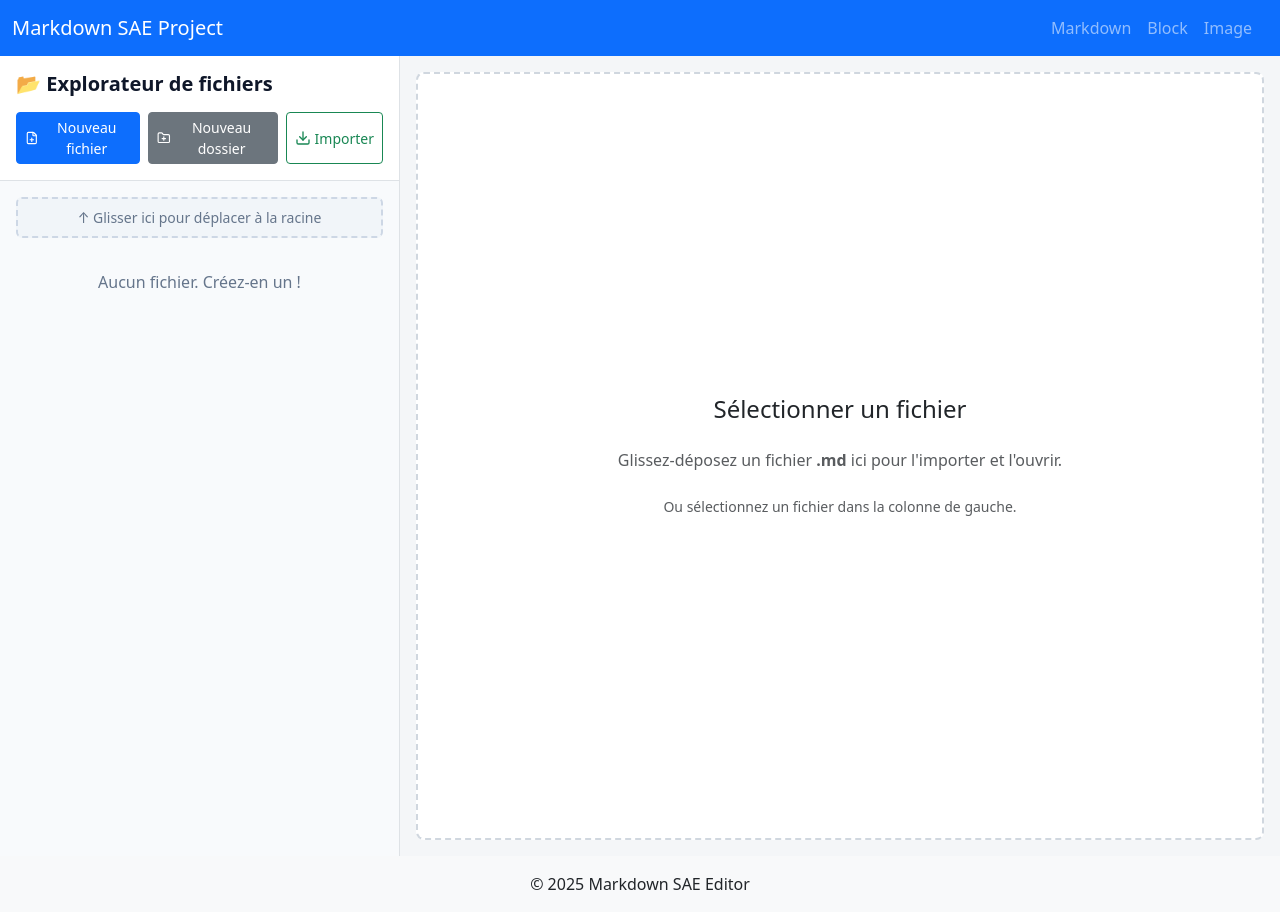
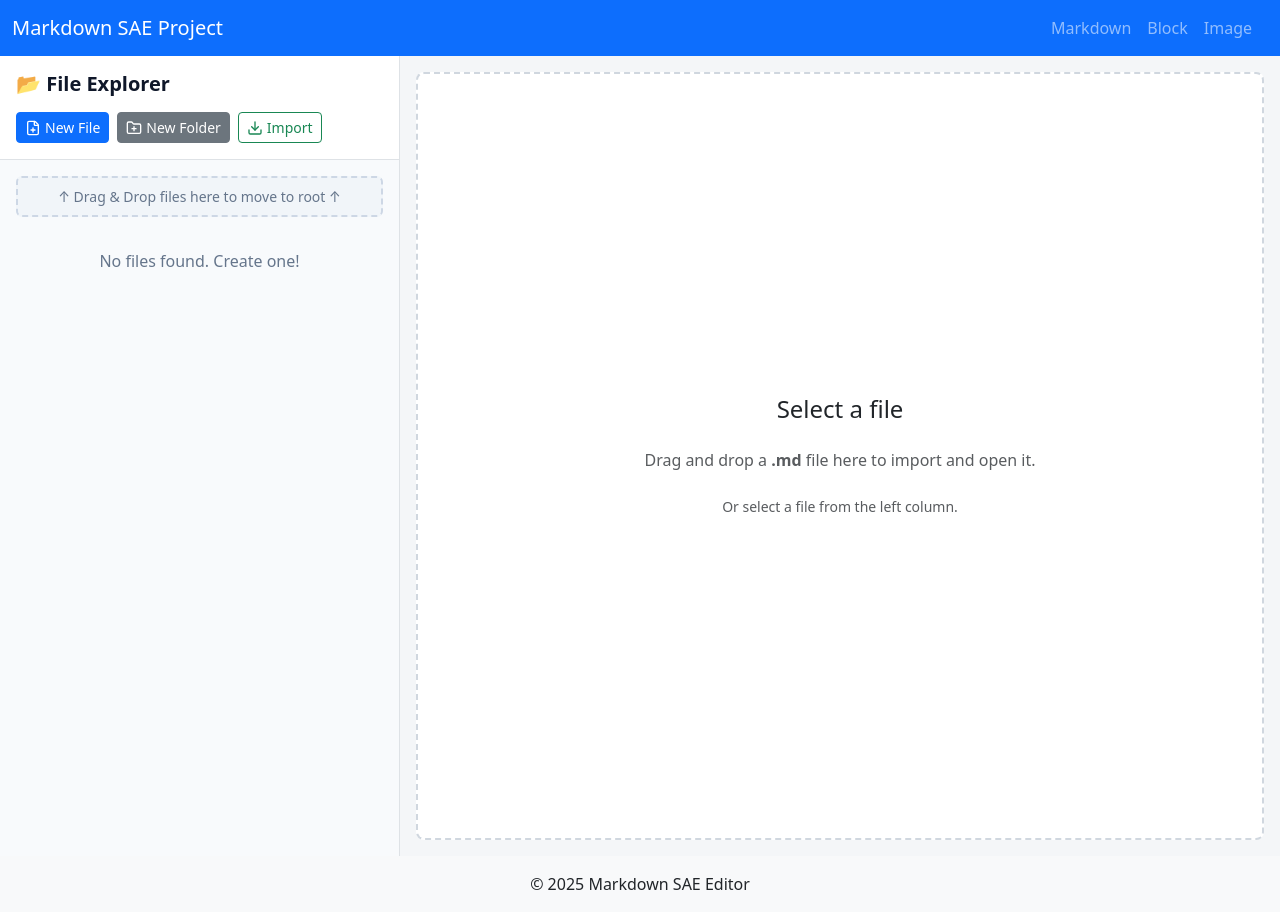
Before and after one commit to Fautrat/projet-markdown, a React (Vite) app: page / in a window 1280 px wide. Built offline with nearby package versions, Linux system fonts and the light colour scheme.

Commit message:
jvais sep

```diff
--- a/src/components/markdown/BlocksModal.jsx
+++ b/src/components/markdown/BlocksModal.jsx
@@ -71,13 +71,13 @@ export default function BlocksModal({ show, onClose, onSelect }) {
                 onClick={(e) => e.stopPropagation()}
             >
                 <div style={{ display: "flex", justifyContent: "space-between", alignItems: "center", marginBottom: 8 }}>
-                    <h5 style={{ margin: 0 }}>Bibliothèque d'images</h5>
+                    <h5 style={{ margin: 0 }}>Image Library</h5>
                 </div>
 
                 {loading ? (
-                <div>Chargement...</div>
+                <div>Loading...</div>
                 ) : images.length === 0 ? (
-                <div className="text-muted">Aucune image dans la bibliothèque.</div>
+                <div className="text-muted">No images found in the library.</div>
                 ) : (
                 <div style={{ display: "flex", flexWrap: "wrap", gap: 12 }}>
                     {images.map(img => (
--- a/src/components/markdown/EditorPage.jsx
+++ b/src/components/markdown/EditorPage.jsx
@@ -64,7 +64,7 @@ export default function EditorPage({ fileId }) {
                 <h5 className="mb-0">{title}</h5>
                 <div>
                     <button className="btn btn-outline-primary btn-sm" onClick={exportCurrentFile}>
-                        Exporter le fichier
+                        Export file
                     </button>
                 </div>
             </div>
@@ -73,12 +73,12 @@ export default function EditorPage({ fileId }) {
                 <div style={{ flex: 1 }}>
                     <div className="card h-100">
                         <div className="card-header">
-                            Éditeur
+                            Editor
                             <button className="ms-4 btn btn-outline-secondary btn-sm"  onClick={() => setShowImageModal(true)}>
-                                📷 Insérer une image
+                                📷 Insert Image
                             </button>
                             <button className="ms-1 btn btn-outline-secondary btn-sm"  onClick={() => setShowBlocksModal(true)}>
-                                Insérer un block
+                                Insert Block
                             </button>
                         </div>
 
@@ -91,7 +91,7 @@ export default function EditorPage({ fileId }) {
 
                 <div style={{ flex: 1.4 }}>
                     <div className="card h-100">
-                        <div className="card-header">Prévisualisation</div>
+                        <div className="card-header">Preview</div>
                         <div className="card-body p-0">
                             <MarkdownPreview value={content} />
                         </div>
--- a/src/components/markdown/FileTree.jsx
+++ b/src/components/markdown/FileTree.jsx
@@ -30,13 +30,13 @@ export default function FileTree({ onSelectFile, selectedId }) {
     }
 
     async function createFileAt(parentId = null) {
-        const id = await createFile("Nouveau fichier.md", parentId, "");
+        const id = await createFile("new file.md", parentId, "");
         await load();
         if (onSelectFile) onSelectFile(id);
     }
 
     async function createFolderAt(parentId = null) {
-        await createFolder("Nouveau dossier", parentId);
+        await createFolder("new folder", parentId);
         await load();
     }
 
@@ -65,7 +65,7 @@ export default function FileTree({ onSelectFile, selectedId }) {
             await moveNode(id, folderId);
             await load();
         } catch (err) {
-            alert("Impossible de déplacer : " + err.message);
+            alert("Unable to move: " + err.message);
         }
     }
 
@@ -78,7 +78,7 @@ export default function FileTree({ onSelectFile, selectedId }) {
             await moveNode(id, null);
             await load();
         } catch (err) {
-            alert("Impossible de déplacer : " + err.message);
+            alert("Unable to move: " + err.message);
         }
     }
 
@@ -140,23 +140,23 @@ export default function FileTree({ onSelectFile, selectedId }) {
         <div className="d-flex flex-column border-end" style={{ width: 400, maxWidth: 480, minWidth: 320, height: "100vh", backgroundColor: "hsl(210, 40%, 98%)"}}>
             <div className="p-3 border-bottom" style={{ backgroundColor: "hsl(0, 0%, 100%)" }} >
                 <h5 className="mb-3 fw-bold" style={{ color: "hsl(222, 47%, 11%)" }}>
-                    📂 Explorateur de fichiers
+                    📂 File Explorer
                 </h5>
 
                 <div className="d-flex gap-2">
                     <Button variant="primary" size="sm" className="d-flex align-items-center gap-1" onClick={() => createFileAt()}>
                         <FilePlus size={16} />
-                        Nouveau fichier
+                        New File
                     </Button>
 
                     <Button variant="secondary" size="sm" className="d-flex align-items-center gap-1" onClick={() => createFolderAt()} >
                         <FolderPlus size={16} />
-                        Nouveau dossier
+                        New Folder
                     </Button>
 
                     <label className="btn btn-outline-success btn-sm mb-0 d-flex align-items-center gap-1">
                         <Download size={16} />
-                        Importer
+                        Import
                         <input  type="file" accept=".md,text/markdown" multiple style={{ display: "none" }} onChange={(e) => importFiles(Array.from(e.target.files || []), null, false)} />
                     </label>
                 </div>
@@ -171,18 +171,18 @@ export default function FileTree({ onSelectFile, selectedId }) {
                     transition: "all 0.2s ease",
                 }}
                 >
-                ↑ Glisser ici pour déplacer à la racine
+                ↑ Drag & Drop files here to move to root ↑
                 </div>
             </div>
 
             <div className="flex-grow-1 px-3 pb-3" style={{ overflowY: "auto", overflowX: "hidden" }} >
                 {loading ? (
                 <div className="text-center py-4" style={{ color: "hsl(215, 16%, 47%)" }}>
-                    Chargement...
+                    Loading...
                 </div>
                 ) : nodes.length === 0 ? (
                 <div className="text-center py-4" style={{ color: "hsl(215, 16%, 47%)" }}>
-                    Aucun fichier. Créez-en un !
+                    No files found. Create one!
                 </div>
                 ) : (
                     renderLevel(null)
--- a/src/components/markdown/MarkdownPage.jsx
+++ b/src/components/markdown/MarkdownPage.jsx
@@ -15,7 +15,7 @@ export default function MarkdownPage() {
         async function init() {
             const tree = await getTree();
             if (tree.length === 0) {
-                const id = await createFile("Bienvenue.md", null, "# Bienvenue\n\nCommencez à écrire...");
+                const id = await createFile("Welcome.md", null, "# Welcome\n\nStart writing...");
                 setCurrentId(id);
                 setTreeKey(k => k + 1);
             } else {
@@ -58,18 +58,17 @@ export default function MarkdownPage() {
                             alert("Déposez des fichiers .md ici.");
                             return;
                         }
-                        // importe le premier fichier et l'ouvre
                         const text = await files[0].text();
                         const id = await createFile(files[0].name, null, text);
                         setCurrentId(id);
                         refreshTree();
                     }}
                 >
-                    <h4>Sélectionner un fichier</h4>
+                    <h4>Select a file</h4>
                     <p className="text-muted mb-2">
-                        Glissez-déposez un fichier <strong>.md</strong> ici pour l'importer et l'ouvrir.
+                        Drag and drop a <strong>.md</strong> file here to import and open it.
                     </p>
-                    <div className="small text-muted">Ou sélectionnez un fichier dans la colonne de gauche.</div>
+                    <div className="small text-muted">Or select a file from the left column.</div>
                 </div>
                 ) : (
                 <EditorPage fileId={currentId} />
--- a/src/components/markdown/NodeItem.jsx
+++ b/src/components/markdown/NodeItem.jsx
@@ -141,7 +141,7 @@ export default function NodeItem({node, depth = 0, selectedId, onSelectFile, onR
                     <Button variant="outline-secondary"
                         size="sm"
                         className="p-1 d-flex align-items-center justify-content-center"
-                        title="Nouveau fichier enfant"
+                        title="new child file"
                         onClick={() => onCreateFile(node.id ?? null)}
                     >
                         <FilePlus size={14} />
@@ -150,7 +150,7 @@ export default function NodeItem({node, depth = 0, selectedId, onSelectFile, onR
                     <Button variant="outline-secondary"
                         size="sm"
                         className="p-1 d-flex align-items-center justify-content-center"
-                        title="Nouveau dossier enfant"
+                        title="New Child Folder"
                         onClick={() => onCreateFolder(node.id ?? null)}
                     >
                         <FolderPlus size={14} />
--- a/src/components/markdown/markdownStorage.js
+++ b/src/components/markdown/markdownStorage.js
@@ -145,7 +145,7 @@ export async function moveNode(id, newParentId) {
     const all = await getTree();
     const descendants = getAllDescendants(all, id);
     if (descendants.some((d) => d.id === newParentId)) {
-        throw new Error("Impossible de déplacer un dossier dans l'un de ses sous-dossiers.");
+        throw new Error("Impossible to move a folder into one of its subfolders");
     }
     const node = await getNode(id);
     node.parentId = newParentId === undefined ? null : newParentId;
```
Also changed, not shown: src/components/blockComponent/CustomBlock.jsx (+9 -14 lines).
